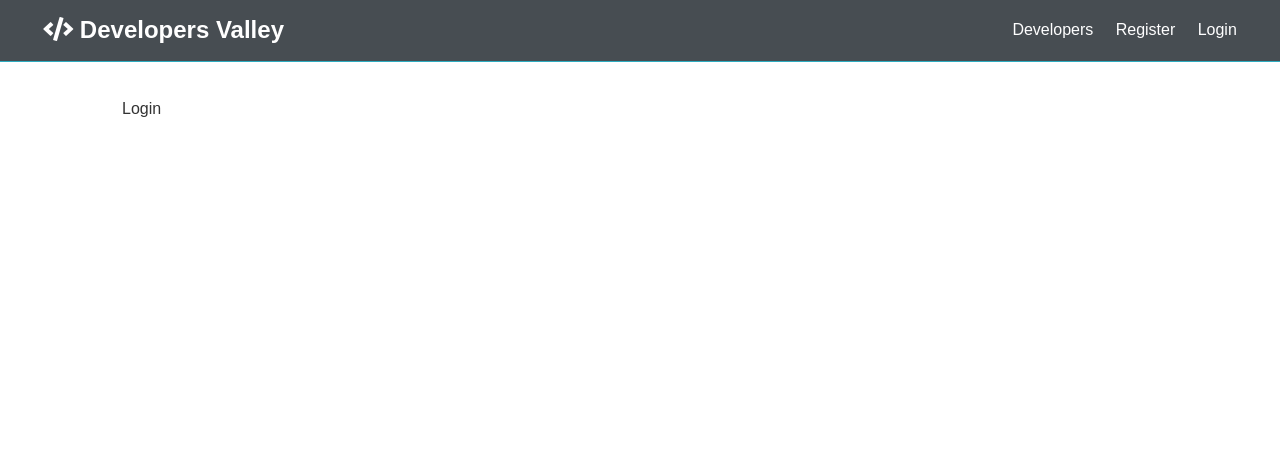
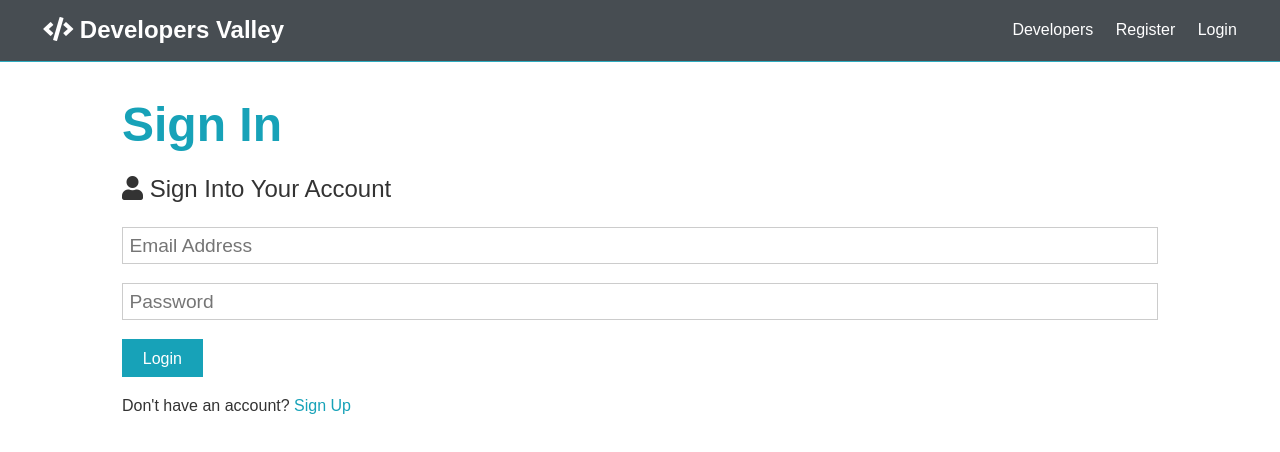
Before and after one commit to iamsuyashpatel07/backend-Developer_Valley, a React (Create React App) app in the folder client/: page /login in a window 1280 px wide. Shown: the top 452 px of the page. Built offline with nearby package versions, Linux system fonts and the light colour scheme.

Commit message:
Login Added

```diff
--- a/client/src/components/auth/Login.jsx
+++ b/client/src/components/auth/Login.jsx
@@ -1,5 +1,52 @@
-import React from 'react';
+import React, { Fragment, useState } from 'react';
+import { Link } from 'react-router-dom';
 
 export const Login = () => {
-  return <div>Login</div>;
+  const [formData, setFormData] = useState({
+    email: '',
+    password: '',
+  });
+  const { email, password } = formData;
+
+  const onChange = e =>
+    setFormData({ ...formData, [e.target.name]: e.target.value });
+
+  const onSubmit = e => {
+    e.preventDefault();
+    console.log('SUCCESS');
+  };
+  return (
+    <Fragment>
+      <h1 className='large text-primary'>Sign In</h1>
+      <p className='lead'>
+        <i className='fas fa-user'></i> Sign Into Your Account
+      </p>
+      <form className='form' onSubmit={e => onSubmit(e)}>
+        <div className='form-group'>
+          <input
+            type='email'
+            placeholder='Email Address'
+            name='email'
+            value={email}
+            onChange={e => onChange(e)}
+            required
+          />
+        </div>
+        <div className='form-group'>
+          <input
+            type='password'
+            placeholder='Password'
+            name='password'
+            minLength='6'
+            value={password}
+            onChange={e => onChange(e)}
+          />
+        </div>
+        <input type='submit' className='btn btn-primary' value='Login' />
+      </form>
+      <p className='my-1'>
+        Don't have an account? <Link to='/register'>Sign Up</Link>
+      </p>
+    </Fragment>
+  );
 };
```
